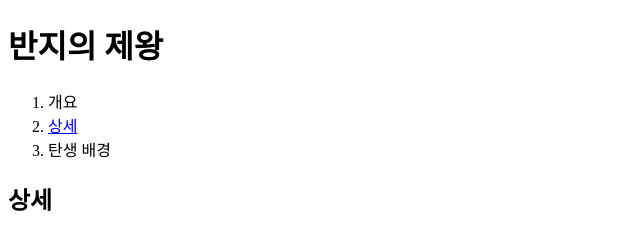
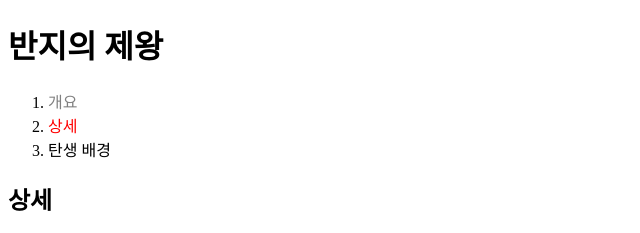
Before and after one commit to journeyjihyun/web1, a plain HTML site: page 상세.html in a window 1280 px wide. Shown: the top 233 px of the page, 0-640 px from the left. Drawn offline with Linux system fonts and the light colour scheme; a script that the page names is missing.

Commit message:
css code updated
.class
#id

```diff
--- a/상세.html
+++ b/상세.html
@@ -13,6 +13,12 @@
   gtag('config', 'G-R0MNQ0RSS7');
 </script>
 <style>
+  #active {
+    color: red;
+  }
+  .saw {
+    color: grey;
+  }
   a {
     color:black;
     text-decoration-line:none;
@@ -23,8 +29,8 @@
 <body>
   <h1><a href="index.html">반지의 제왕</a></h1>
 <ol>
-  <li><a href="개요.html">개요</a></li>
-  <li><a href="상세.html" style="color:blue; text-decoration-line:underline;">상세</a></li>
+  <li><a href="개요.html" class="saw">개요</a></li>
+  <li><a href="상세.html" class="saw" id="active">상세</a></li>
   <li><a href="탄생배경.html">탄생 배경</a></li>
 </ol>
 <h2>상세</h2>
```
